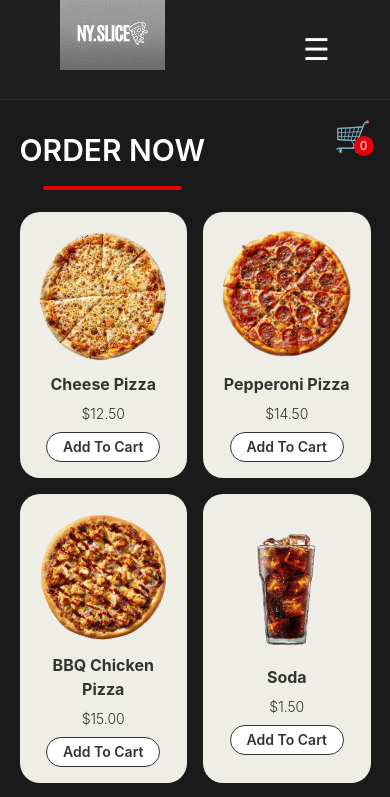
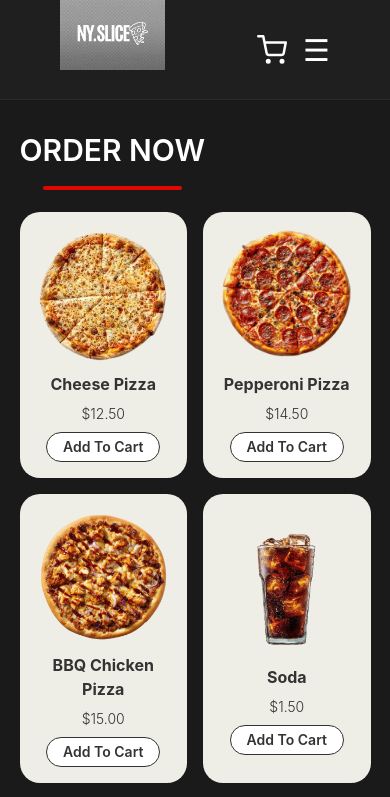
Before and after one commit to Leozheng04/New-York-Slice-React, a React (Vite) app in the folder Frontend/: page /order in a window 390 px wide. Shown: the top 797 px of the page. Built offline with nearby package versions, Linux system fonts and the light colour scheme.

Commit message:
update navbar and order

```diff
--- a/Frontend/src/component/navbar/Navbar.jsx
+++ b/Frontend/src/component/navbar/Navbar.jsx
@@ -1,12 +1,49 @@
-import { useState } from "react";
-import { Link } from "react-router-dom";
+import { useEffect, useState } from "react";
+import { Link, useLocation } from "react-router-dom";
 import logo from "../../assets/images/logo.png";
+import { FiShoppingCart } from "react-icons/fi";
 
 const Navbar = () => {
   const [showSidebar, setShowSidebar] = useState(false);
+  const [cartQty, setCartQty] = useState(0);
+  const location = useLocation();
 
   const linkStyle =
     "relative py-1.5 text-[#CCCCCC] after:absolute after:left-1/2 after:-bottom-1.5 after:h-[2px] after:w-0 after:-translate-x-1/2 after:bg-[#E10600] after:transition-all after:duration-200 hover:after:w-full";
+
+  const activeLinkStyle = "after:w-full text-white";
+
+  const isActivePath = (to) => {
+    const path = location.pathname;
+    if (to === "/") return path === "/";
+    return path === to || path.startsWith(`${to}/`);
+  };
+
+  useEffect(() => {
+    const readQty = () => {
+      try {
+        const cart = JSON.parse(localStorage.getItem("cartList")) || [];
+        const qty = cart.reduce((sum, item) => sum + (Number(item.quantity) || 0), 0);
+        setCartQty(qty);
+      } catch {
+        setCartQty(0);
+      }
+    };
+
+    readQty();
+
+    const onStorage = (e) => {
+      if (!e || e.key === "cartList") readQty();
+    };
+    const onCartUpdated = () => readQty();
+
+    window.addEventListener("storage", onStorage);
+    window.addEventListener("cart-updated", onCartUpdated);
+    return () => {
+      window.removeEventListener("storage", onStorage);
+      window.removeEventListener("cart-updated", onCartUpdated);
+    };
+  }, []);
 
   return (
     <header className="fixed top-0 z-[1000] flex h-[100px] w-full items-center justify-between border-b border-[#2a2a2a] bg-[#1f1f1f] px-[60px]">
@@ -61,13 +98,13 @@ const Navbar = () => {
         {/* Desktop nav */}
         <ul className="flex list-none items-center justify-around gap-8 text-[1.2rem]">
           <li className="hidden lg:block">
-            <Link to="/" className={`${linkStyle} after:w-full`}>
+            <Link to="/" className={`${linkStyle} ${isActivePath("/") ? activeLinkStyle : ""}`}>
               Home
             </Link>
           </li>
 
           <li className="group relative hidden lg:block">
-            <Link to="/menu" className={linkStyle}>
+            <Link to="/menu" className={`${linkStyle} ${isActivePath("/menu") ? activeLinkStyle : ""}`}>
               Menu
             </Link>
 
@@ -96,15 +133,30 @@ const Navbar = () => {
           </li>
 
           <li className="hidden lg:block">
-            <Link to="/contact" className={linkStyle}>
+            <Link to="/contact" className={`${linkStyle} ${isActivePath("/contact") ? activeLinkStyle : ""}`}>
               Contact
             </Link>
           </li>
 
           <li className="lg:hidden">
-            <button onClick={() => setShowSidebar(true)} className="text-3xl text-white">
-              ☰
-            </button>
+            <div className="flex items-center gap-4">
+              <Link
+                to="/order?cart=1"
+                aria-label="Order / cart"
+                className="relative text-3xl text-white"
+              >
+                <FiShoppingCart />
+                {cartQty > 0 && (
+                  <span className="absolute -right-2 -top-2 flex h-5 min-w-5 items-center justify-center rounded-full bg-red-600 px-1 text-xs leading-none text-white">
+                    {cartQty}
+                  </span>
+                )}
+              </Link>
+
+              <button onClick={() => setShowSidebar(true)} className="text-3xl text-white" aria-label="Open menu">
+                ☰
+              </button>
+            </div>
           </li>
         </ul>
       </nav>
--- a/Frontend/src/pages/Order/Order.jsx
+++ b/Frontend/src/pages/Order/Order.jsx
@@ -1,5 +1,7 @@
 import { useEffect, useState } from "react";
 import Navbar from "../../component/navbar/Navbar";
+import { FiShoppingCart } from "react-icons/fi";
+import { useSearchParams } from "react-router-dom";
 
 import cheesePizza from "./images/MenuItem/Cheese_Pizza.webp";
 import pepperoniPizza from "./images/MenuItem/Pepperoni_Pizza.webp";
@@ -31,12 +33,21 @@ const products = [
 
 function Order() {
   const [cartOpen, setCartOpen] = useState(false);
+  const [searchParams, setSearchParams] = useSearchParams();
   const [cart, setCart] = useState(() => {
     return JSON.parse(localStorage.getItem("cartList")) || [];
   });
 
   useEffect(() => {
+    if (searchParams.get("cart") === "1") {
+      setCartOpen(true);
+      setSearchParams({}, { replace: true });
+    }
+  }, [searchParams, setSearchParams]);
+
+  useEffect(() => {
     localStorage.setItem("cartList", JSON.stringify(cart));
+    window.dispatchEvent(new Event("cart-updated"));
   }, [cart]);
 
   const addToCart = (id) => {
@@ -82,7 +93,7 @@ function Order() {
     <>
       <Navbar />
 
-      <main className="min-h-screen bg-[#1A1A1A] pt-[100px]">
+      <main className="min-h-screen bg-[#1A1A1A] pt-[100px] pb-[50px]">
         <div className="mx-auto w-[750px] max-w-[90%]">
           <div className="flex items-center justify-between py-8 text-white">
             <div className="text-3xl font-semibold">
@@ -92,9 +103,9 @@ function Order() {
 
             <button
               onClick={() => setCartOpen(true)}
-              className="relative -translate-y-5 text-3xl text-white"
+              className="relative -translate-y-5 hidden text-3xl text-white lg:block"
             >
-              🛒
+              <FiShoppingCart aria-label="Cart" />
               <span className="absolute left-5 top-1/2 flex h-5 w-5 items-center justify-center rounded-full bg-red-600 text-xs text-white">
                 {totalQuantity}
               </span>
```
Also changed, not shown: 1 other file (tests, documents, lock files or other folders).
